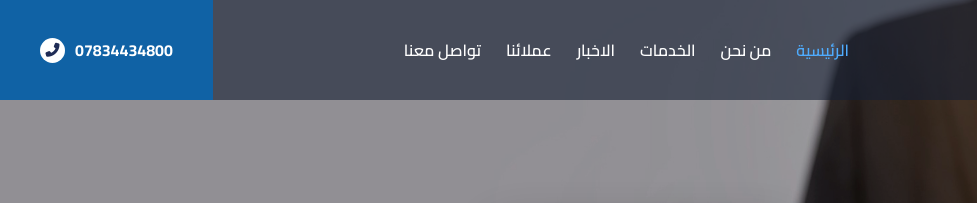
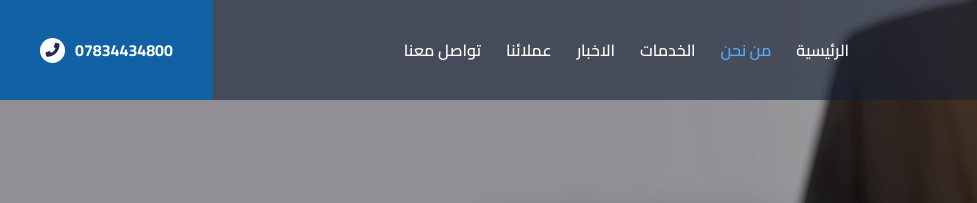
Before and after one commit to HayaALtaie/tarabut-site, a plain HTML site: page about-us.html in a window 1280 px wide. Shown: the top 203 px of the page, 0-977 px from the left. Drawn offline with Linux system fonts and the light colour scheme.

Commit message:
version 2/8

```diff
--- a/about-us.html
+++ b/about-us.html
@@ -51,9 +51,9 @@
         <nav class="main-nav" id="main-nav">
           <ul>
             <li>
-              <a href="#" class="active" data-i18n="nav_home">الرئيسية</a>
+              <a href="index.html" data-i18n="nav_home">الرئيسية</a>
             </li>
-            <li><a href="about-us.html" data-i18n="nav_about">من نحن</a></li>
+            <li><a href="about-us.html" class="active" data-i18n="nav_about">من نحن</a></li>
             <li>
               <a href="services.html" data-i18n="nav_services">الخدمات</a>
             </li>
```
